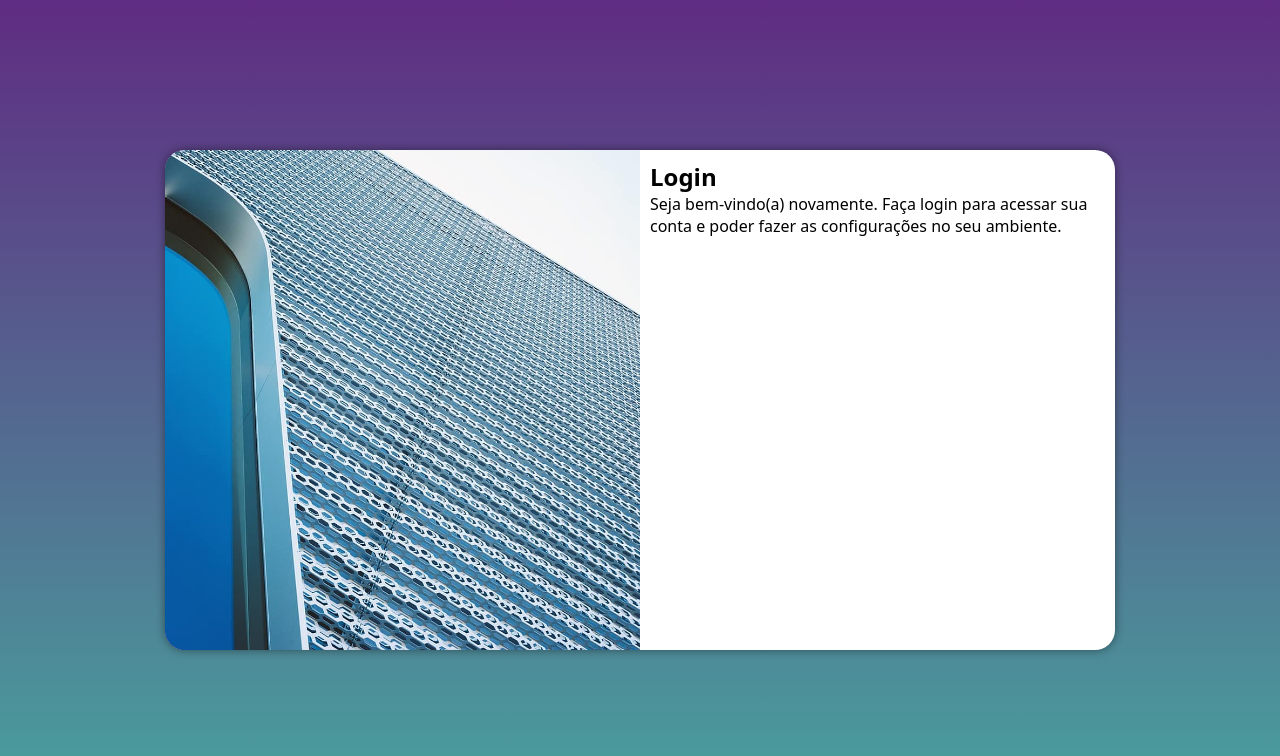
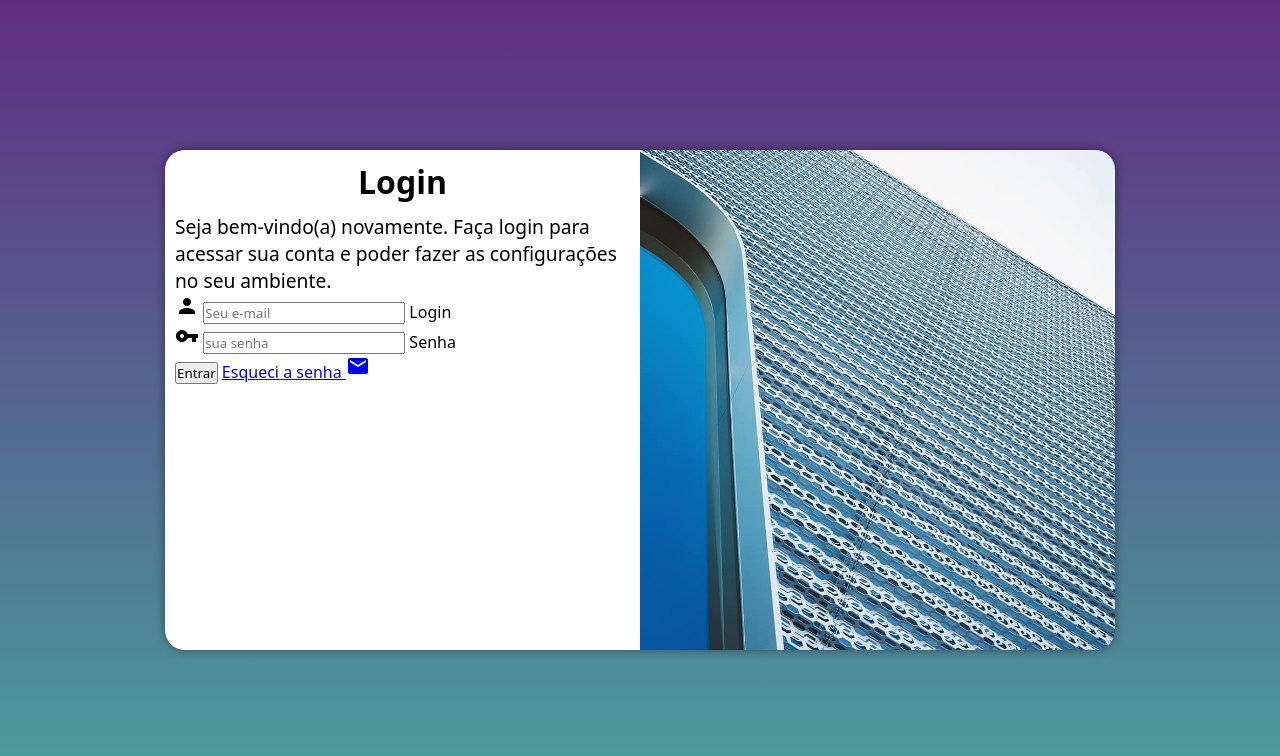
Before and after one commit to lucasballonecker/projeto-login, a plain HTML site: page index.html in a window 1280 px wide. Drawn offline with Linux system fonts and the light colour scheme.

Commit message:
Adicionei o formulário

```diff
--- a/estilos/media-query.css
+++ b/estilos/media-query.css
@@ -26,12 +26,18 @@
         width: 950px;
     }
     section#login >div#imagem{
-        float: left;
+        float: right;
         width: 50%;
         height: 100%;
     }
     section#login > div#formulario{
-       float: right;
+       float: left;
        width: 50%;
     }
+    div#formulario  > h1{
+        font-size: 2em;
+    }
+       div#formulario > p{
+        font-size: 1.2em;
+    }
 }
--- a/estilos/style.css
+++ b/estilos/style.css
@@ -46,3 +46,10 @@ section#login > div#formulario{
     padding: 10px;
 
 }
+div#formulario > h1{
+    text-align: center;
+    margin-bottom: 10px;
+}
+div#formulario > p{
+    font-size: 0.8em;
+}
--- a/index.html
+++ b/index.html
@@ -4,6 +4,7 @@
     <meta charset="UTF-8">
     <meta name="viewport" content="width=device-width, initial-scale=1.0">
     <title>Login</title>
+    <link href="https://fonts.googleapis.com/icon?family=Material+Icons" rel="stylesheet">
     <link rel="stylesheet" href="estilos/style.css">
     <link rel="stylesheet" href="estilos/media-query.css">
 </head>
@@ -16,7 +17,19 @@
             <div id="formulario">
                 <h1>Login</h1>
                 <p>Seja bem-vindo(a) novamente. Faça login para acessar sua conta e poder fazer as configurações no seu ambiente.</p>
-                <form action="login.php" method="post">
+                <form action="login.php" method="post" autocomplete="on">
+                    <div class="campo">
+                        <span class="material-icons">person</span>
+                        <input type="email" name="login" id="ilogin" placeholder="Seu e-mail " autocomplete="email" required maxlength="30">
+                         <label for="ilogin">Login</label>
+                    </div>
+                    <div class="campo">
+                        <span class="material-icons">vpn_key</span>
+                        <input type="password" name="senha" id="isenha" placeholder="sua senha" autocomplete="current-password" required minlength="8" maxlength="20">
+                        <label for="isenha">Senha</label>
+                    </div>
+                    <input type="submit" value="Entrar">
+                    <a href="esqueci.html">Esqueci a senha <span class="material-icons">mail</span></a>
 
                 </form>
 
```
